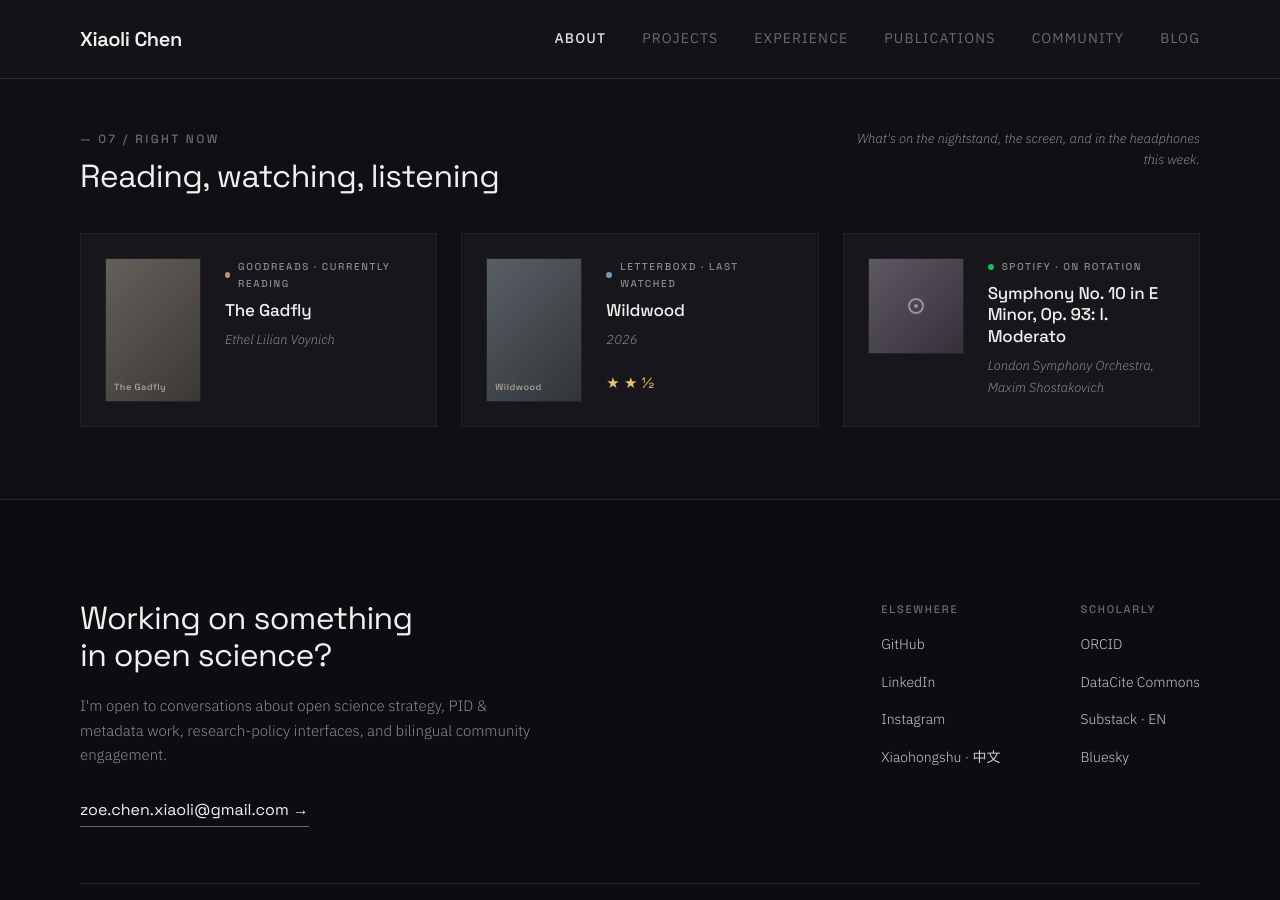
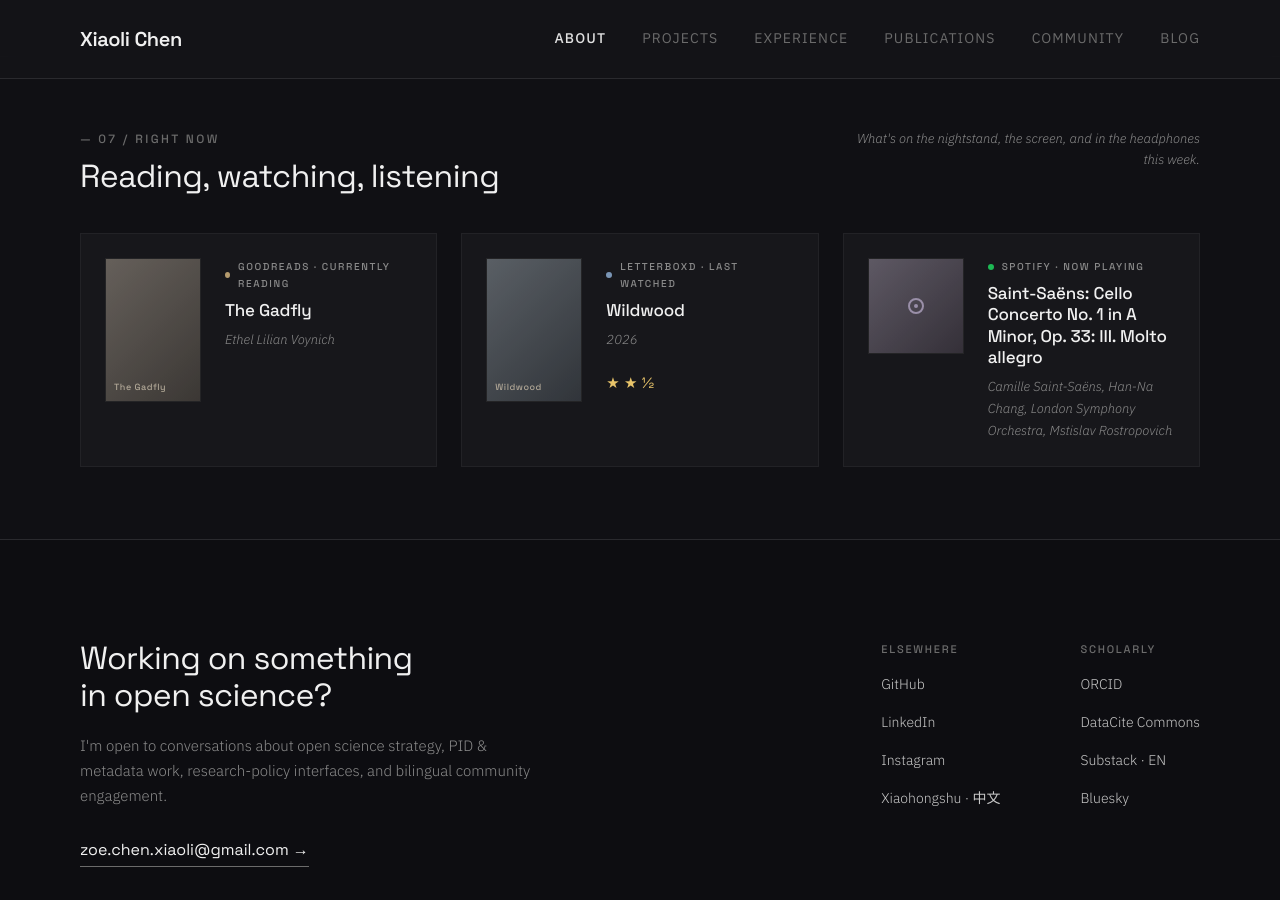
Before and after one commit to xchen101/xchen101.github.io, a Jekyll site: the page built from index.md, in a window 1280 px wide and 900 px high, scrolled down 6657 px. Built offline with Jekyll 4.4.1, drawn with Linux system fonts in a browser that asks for light colours; comment, search, counter and statistics services are not loaded; grey boxes are pictures that could not be loaded.

Commit message:
update: Right Now widget data (auto)

```diff
--- a/_data/now.yml
+++ b/_data/now.yml
@@ -1,4 +1,4 @@
-# Right now — auto-generated by Hermes cron on 2026-11-02 06:00 UTC
+# Right now — auto-generated by Hermes cron on 2026-11-02 12:00 UTC
 # Sources: Goodreads RSS / Letterboxd RSS / Spotify API
 
 reading:
@@ -23,9 +23,9 @@ watching:
 listening:
   service: "Spotify"
   accent: "#1DB954"
-  label: "On rotation"
-  title: "Symphony No. 10 in E Minor, Op. 93: I. Moderato"
-  artist: "London Symphony Orchestra, Maxim Shostakovich"
-  url: "https://open.spotify.com/track/7pKiMKxGiB7KNUG71uSY5k"
+  label: "Now playing"
+  title: "Saint-Saëns: Cello Concerto No. 1 in A Minor, Op. 33: III. Molto allegro"
+  artist: "Camille Saint-Saëns, Han-Na Chang, London Symphony Orchestra, Mstislav Rostropovich"
+  url: "https://open.spotify.com/track/2WVd488xEp95a1E1x6jSCv"
   profile_url: "https://open.spotify.com/"
-  image: "https://i.scdn.co/image/ab67616d00001e0248af2ed9dc22a87c6f832c5c"
+  image: "https://i.scdn.co/image/ab67616d00001e02b3ba62f14bbd065781084cd4"
```
